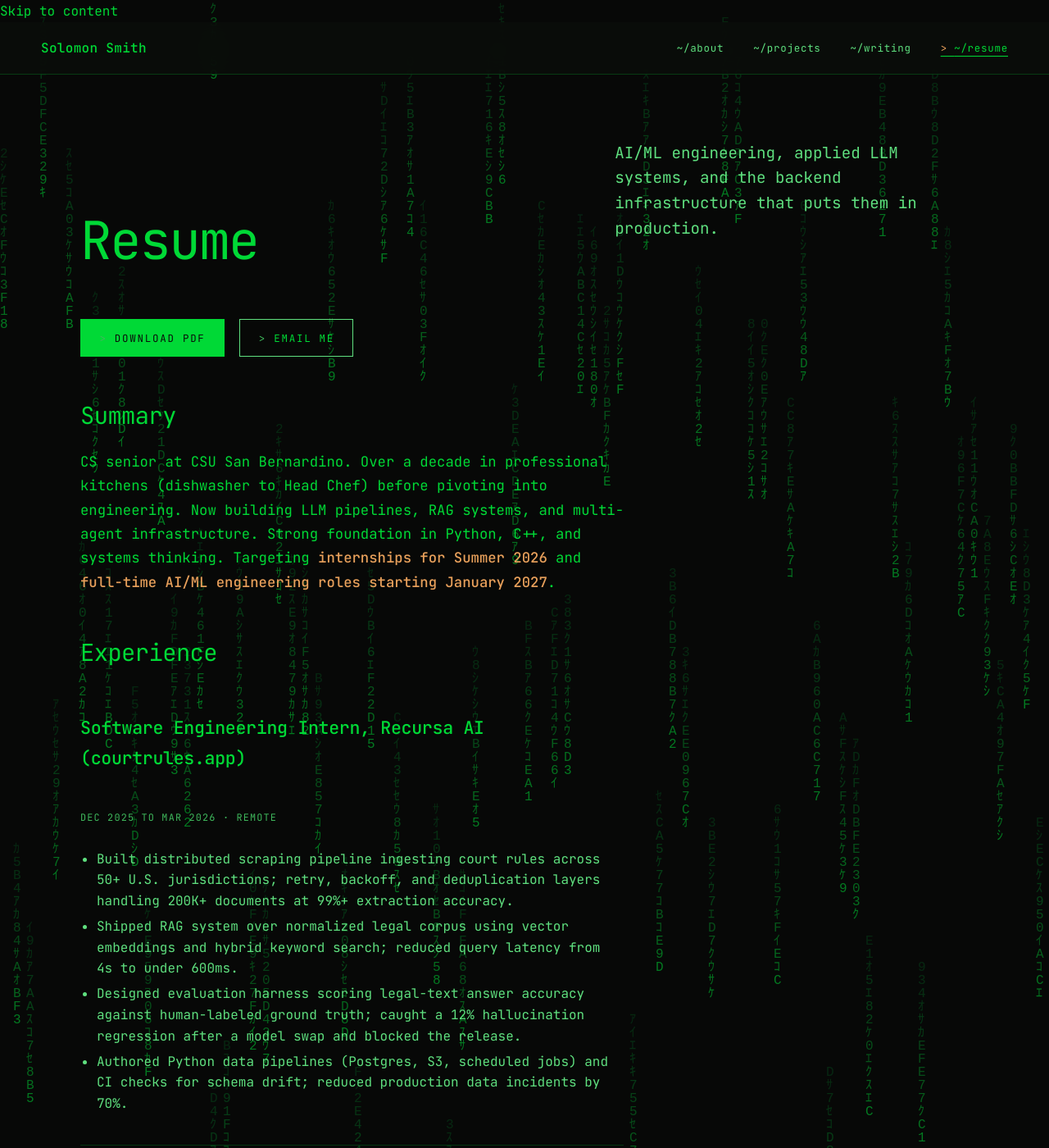
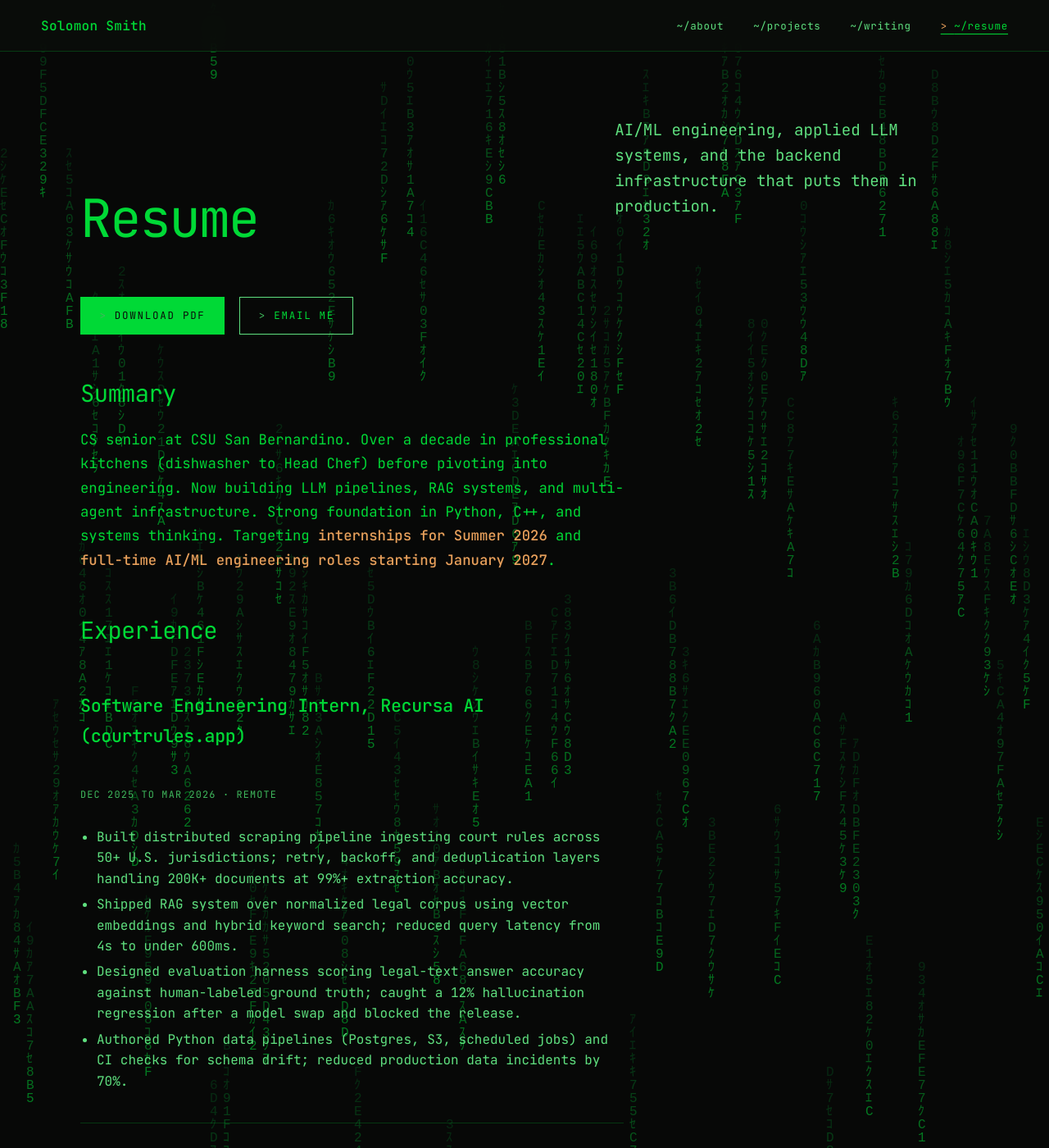
Before and after one commit to SolomonSmith-dev/SolomonSmith-dev.github.io, a Jekyll site: the page built from resume.md, in a window 1280 px wide and 1400 px high. Shown: the whole window at 82% size. Built offline with Jekyll 4.4.1, drawn with Linux system fonts in a browser that asks for light colours.

Commit message:
refactor: replace inline styles with utility classes, add skip-to-content link
Co-authored-by: Solomon Smith <SolomonSmith-dev@users.noreply.github.com>

```diff
--- a/_layouts/post.html
+++ b/_layouts/post.html
@@ -12,7 +12,7 @@ layout: default
     {{ content }}
   </div>
 
-  <p class="section-link" style="margin-top: 4rem;">
+  <p class="section-link section-link--post">
     <a href="{{ '/blog/' | relative_url }}">cd ../writing &larr;</a>
   </p>
 </article>
--- a/assets/main.scss
+++ b/assets/main.scss
@@ -79,6 +79,23 @@ button:focus-visible,
 .btn:focus-visible {
   outline: 2px solid var(--color-cream);
   outline-offset: 3px;
+}
+
+.skip-link {
+  position: absolute;
+  top: -100px;
+  left: 1rem;
+  z-index: 100;
+  padding: 0.6rem 1rem;
+  background: var(--color-iron-2);
+  color: var(--color-cream);
+  border: 1px solid var(--color-cream);
+  font-family: var(--font-mono);
+  font-size: 0.85rem;
+}
+
+.skip-link:focus {
+  top: 1rem;
 }
 
 @media (prefers-reduced-motion: reduce) {
@@ -802,6 +819,20 @@ main.shell {
 .amber { color: var(--color-amber); }
 .muted { color: var(--color-cream-muted); }
 
+.btn-row { margin-bottom: 3rem; }
+.footnote { margin-top: 2.5rem; opacity: 0.75; }
+.mt-lg { margin-top: 3rem; }
+
+.headshot {
+  width: 120px;
+  height: 120px;
+  border-radius: 50%;
+  object-fit: cover;
+  float: right;
+  margin: 0 0 1.5rem 2rem;
+  border: 1px solid var(--color-hairline);
+}
+
 /* ----- Section link + 404 (replaces inline styles) ---------------------- */
 
 .section-link {
@@ -814,6 +845,7 @@ main.shell {
 
 .section-link a { color: var(--color-cream-soft); }
 .section-link a:hover { color: var(--color-cream); }
+.section-link--post { margin-top: 4rem; }
 
 .post-meta-line {
   font-family: var(--font-mono);
--- a/resume.md
+++ b/resume.md
@@ -6,7 +6,7 @@ description: "Resume of Solomon Smith. CS senior at CSUSB and AI/ML engineer."
 lede: "AI/ML engineering, applied LLM systems, and the backend infrastructure that puts them in production."
 ---
 
-<p style="margin-bottom: 3rem;">
+<p class="btn-row">
   <a class="btn btn--primary" href="{{ '/assets/resume/SolomonSmithResume.pdf' | relative_url }}" target="_blank" rel="noopener">Download PDF</a>
   <a class="btn" href="mailto:solomonsmithdev@gmail.com">Email me</a>
 </p>
@@ -178,6 +178,6 @@ CS senior at CSU San Bernardino. Over a decade in professional kitchens (dishwas
 - Google IT Support Specialization
 - Google Cloud Computing Foundations Certificate
 
-<p style="margin-top: 2.5rem; opacity: 0.75;">
+<p class="footnote">
   For the formatted PDF version, use the <strong>Download PDF</strong> button at the top of this page.
 </p>
```
Also changed, not shown: about.md (+1 -1 lines), projects.md (+1 -1 lines).
